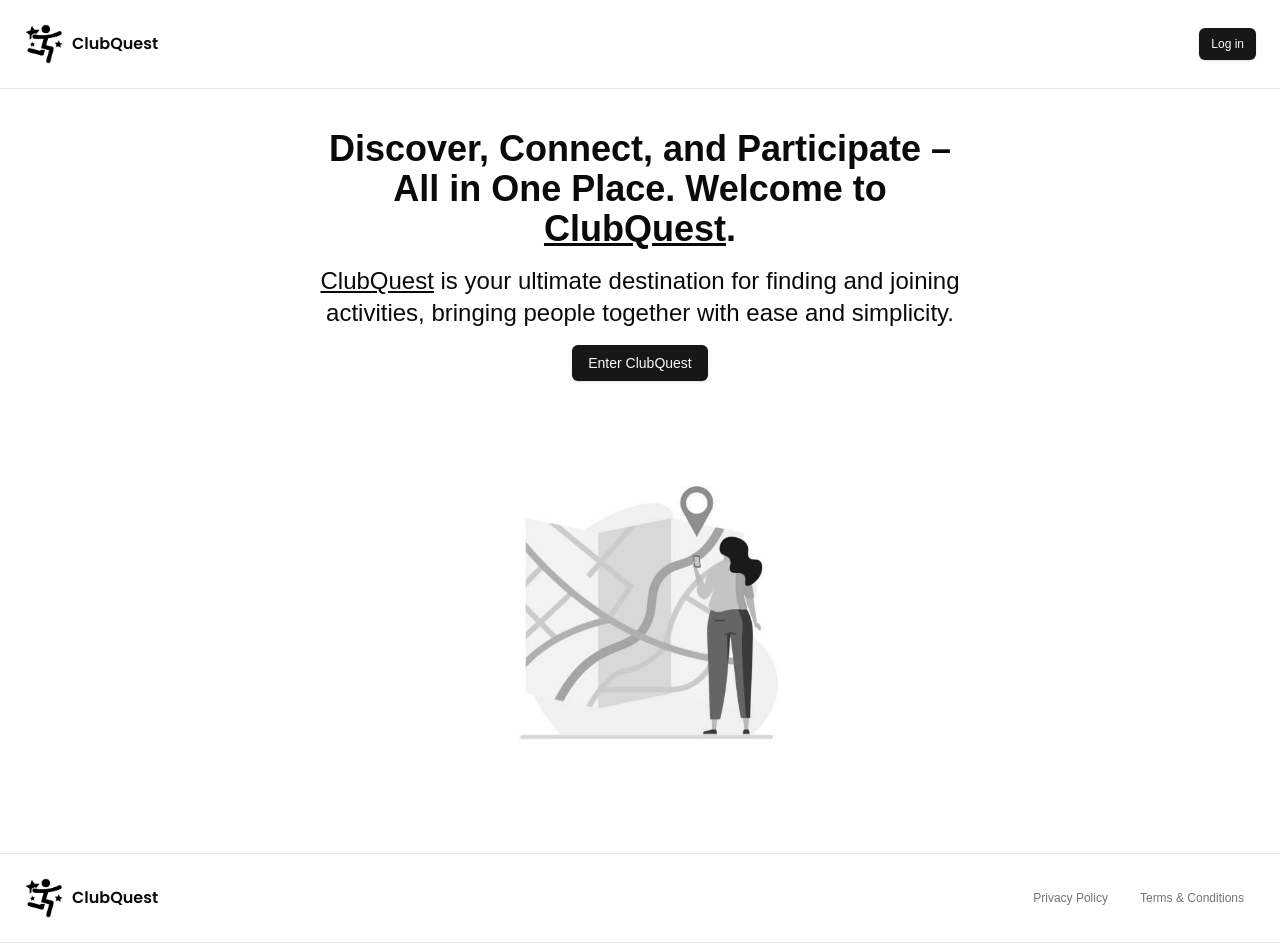
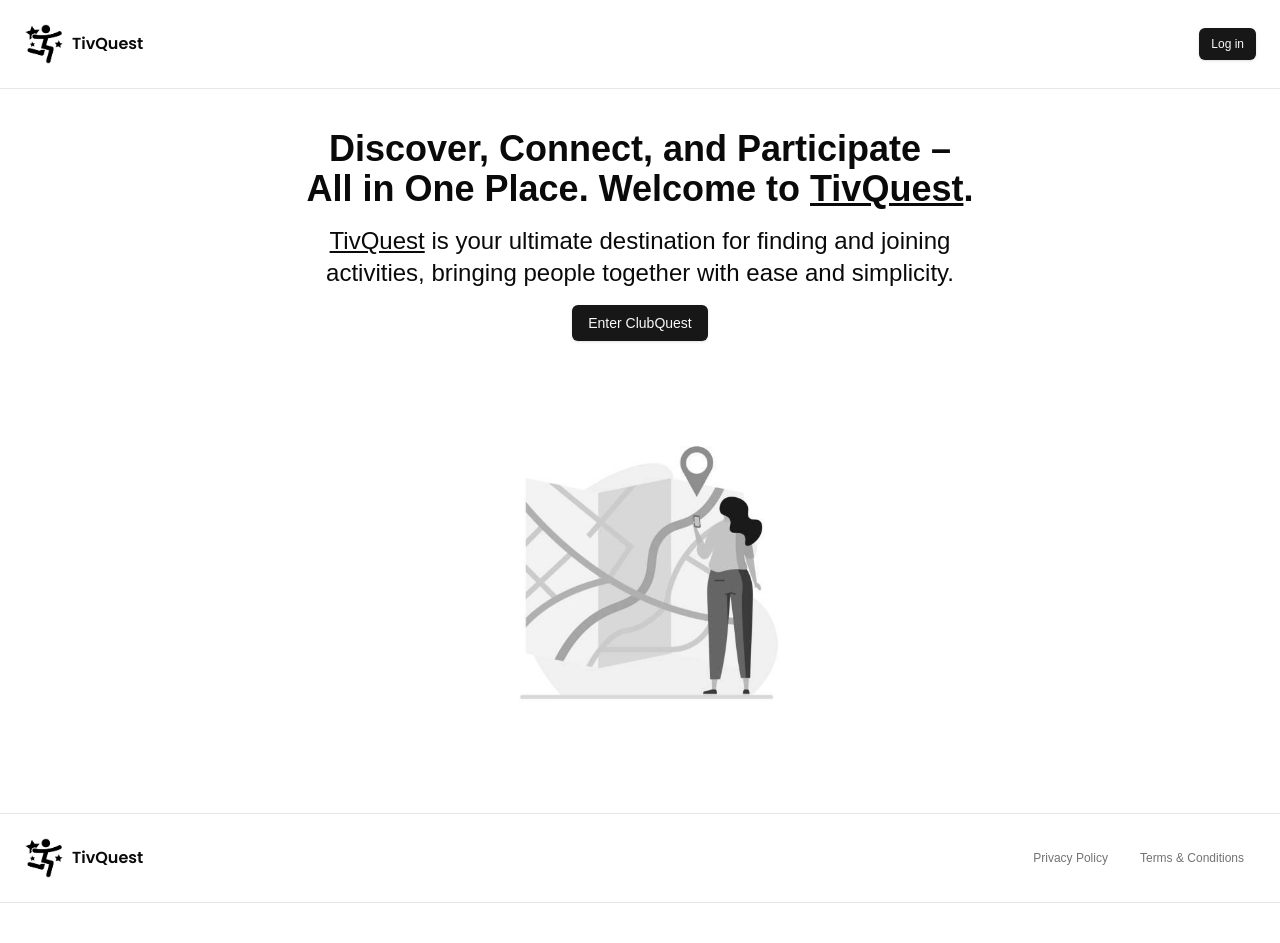
Before and after one commit to Khaliqo0324/Activity-Finder, a Next.js app in the folder activity_app/: page / in a window 1280 px wide. After the commit the page ends 903 px from the top, so only its background shows below. Built offline with nearby package versions, Linux system fonts and the light colour scheme.

Commit message:
Changed website name

```diff
--- a/activity_app/src/app/(landing)/_components/heading.tsx
+++ b/activity_app/src/app/(landing)/_components/heading.tsx
@@ -8,10 +8,10 @@ export const Heading = () => {
     return (
         <div className="max-w-2xl space-y-4">
             <h1 className="text-3xl sm:text-5xl md:text-4xl font-bold">
-                Discover, Connect, and Participate – All in One Place. Welcome to <span className="underline">ClubQuest</span>.
+                Discover, Connect, and Participate – All in One Place. Welcome to <span className="underline">TivQuest</span>.
             </h1>
             <h3 className="text-base sm:text-xl md:text-2xl font-medium mt-4">
-                <span className="underline">ClubQuest</span> is your ultimate destination for finding and joining activities, bringing people together with ease and simplicity.
+                <span className="underline">TivQuest</span> is your ultimate destination for finding and joining activities, bringing people together with ease and simplicity.
             </h3>
             <Button>
                 <Link href="/base">
--- a/activity_app/src/components/logo.tsx
+++ b/activity_app/src/components/logo.tsx
@@ -17,7 +17,7 @@ export const Logo = () => {
                 alt="Logo"
             />
             <p className={cn("font-semibold", font.className)}>
-                ClubQuest
+                TivQuest
             </p>
         </div>
     )
```
